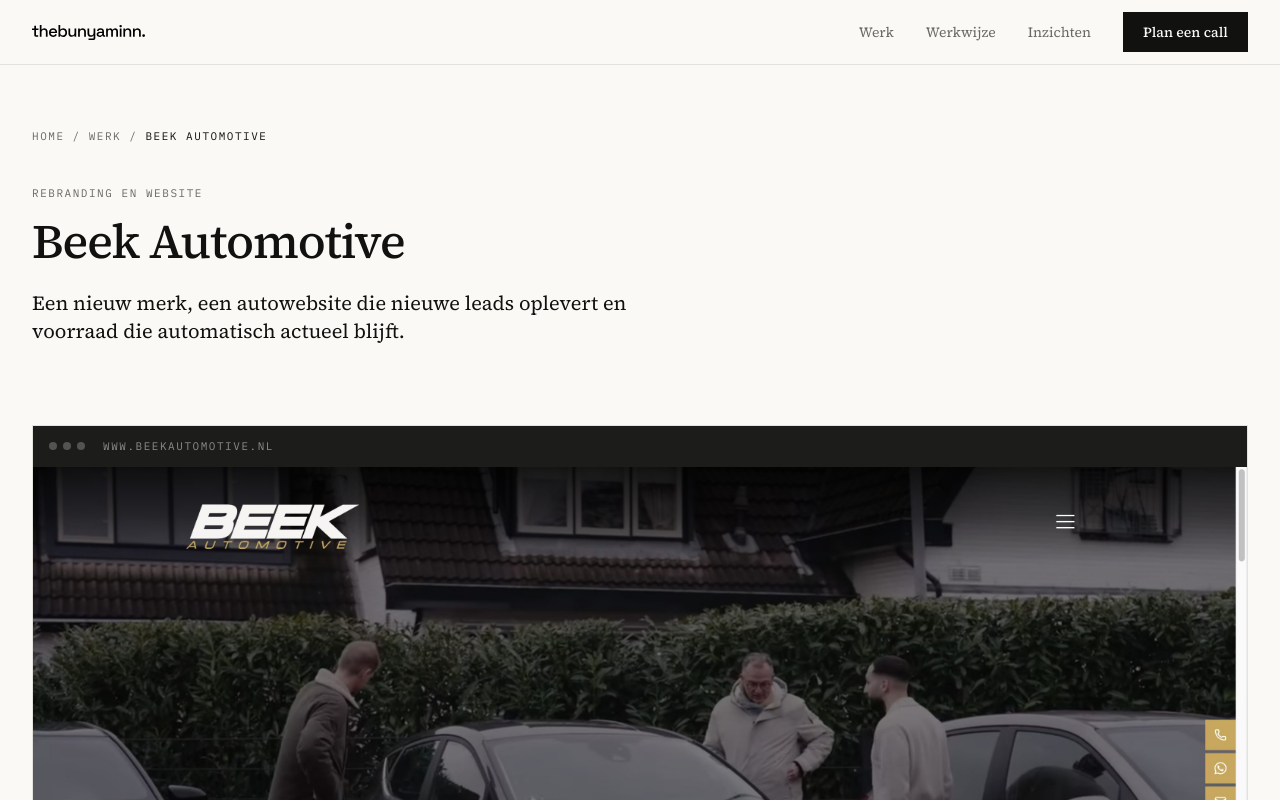
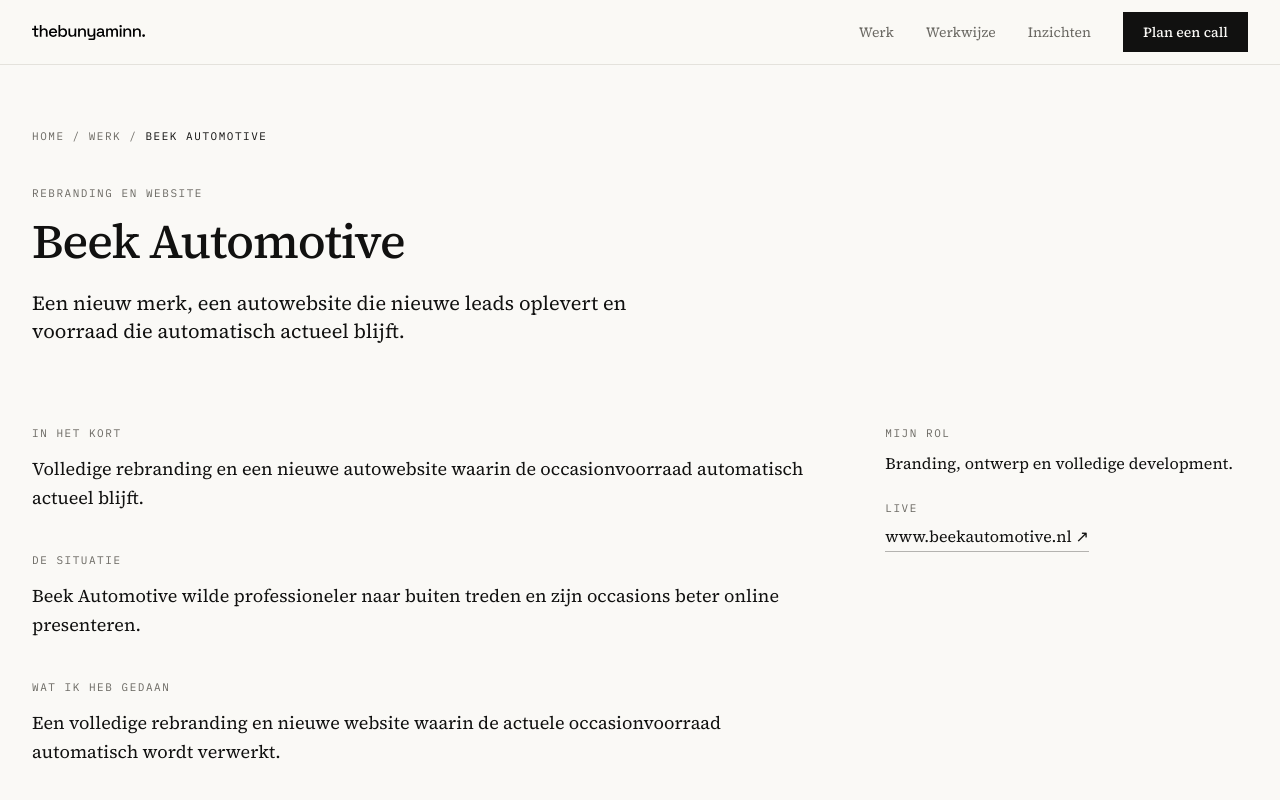
Before and after one commit to bunyaminbolukbas/portfolio_v2, a Next.js app: page /werk/beek-automotive/ in a window 1280 px wide. Shown: the top 800 px of the page. Built offline with nearby package versions, Linux system fonts and the light colour scheme.

Commit message:
Cases: screenshots weg, alleen nog de korte verhalen
Het browser-frame met de site-screenshot is verwijderd op de homepage, het
werkoverzicht en de casepagina's. De tekst van de cases is ongewijzigd.

Co-Authored-By: Claude Fable 5.1 <noreply@anthropic.com>

```diff
--- a/app/page.tsx
+++ b/app/page.tsx
@@ -174,20 +174,9 @@ export default function Home() {
             </h2>
           </Reveal>
           <div className="mt-14 space-y-24">
-            {featuredProjects.map((project, index) => (
+            {featuredProjects.map((project) => (
               <Reveal key={project.slug}>
-                <article className="grid items-center gap-8 lg:grid-cols-2 lg:gap-16">
-                  <MediaSlot
-                    image={project.image}
-                    video={project.video}
-                    alt={`Website van ${project.name}`}
-                    chromeUrl={project.url?.replace(/^https?:\/\//, '')}
-                    fallbackText={project.name}
-                    fallbackMeta={project.category}
-                    className={`${project.image || project.video ? '' : 'aspect-video'} ${
-                      index % 2 === 1 ? 'lg:order-2' : ''
-                    }`}
-                  />
+                <article className="max-w-3xl">
                   <div>
                     <h3 className="font-display text-3xl font-medium tracking-tight sm:text-4xl">
                       {project.name}
--- a/app/werk/[slug]/page.tsx
+++ b/app/werk/[slug]/page.tsx
@@ -2,7 +2,6 @@ import type { Metadata } from 'next';
 import Link from 'next/link';
 import { notFound } from 'next/navigation';
 import { Reveal } from '@/components/site/Reveal';
-import { MediaSlot } from '@/components/site/MediaSlot';
 import { CalendlyLink } from '@/components/site/CalendlyLink';
 import { JsonLd } from '@/components/site/JsonLd';
 import { breadcrumbList } from '@/lib/jsonld';
@@ -74,19 +73,7 @@ export default async function Case({ params }: Params) {
         </header>
 
         <div className="mx-auto max-w-site px-5 py-14 sm:px-8 sm:py-20">
-          <Reveal>
-            <MediaSlot
-              image={project.image}
-              video={project.video}
-              alt={`Website van ${project.name}`}
-              chromeUrl={project.url?.replace(/^https?:\/\//, '')}
-              fallbackText={project.name}
-              fallbackMeta={project.category}
-              className={project.image || project.video ? '' : 'aspect-video'}
-            />
-          </Reveal>
-
-          <div className="mt-16 grid gap-12 lg:grid-cols-3 lg:gap-16">
+          <div className="grid gap-12 lg:grid-cols-3 lg:gap-16">
             <Reveal className="lg:col-span-2">
               <dl className="space-y-10">
                 {project.outcome && project.summary !== project.outcome && (
--- a/app/werk/page.tsx
+++ b/app/werk/page.tsx
@@ -1,7 +1,6 @@
 import type { Metadata } from 'next';
 import Link from 'next/link';
 import { Reveal } from '@/components/site/Reveal';
-import { MediaSlot } from '@/components/site/MediaSlot';
 import { CalendlyLink } from '@/components/site/CalendlyLink';
 import { JsonLd } from '@/components/site/JsonLd';
 import { breadcrumbList } from '@/lib/jsonld';
@@ -43,16 +42,7 @@ export default function Werk() {
           {projects.map((project) => (
             <Reveal key={project.slug} className="bg-paper">
               <article className="flex h-full flex-col p-8">
-                <MediaSlot
-                  image={project.image}
-                  video={project.video}
-                  alt={`Website van ${project.name}`}
-                  chromeUrl={project.url?.replace(/^https?:\/\//, '')}
-                  fallbackText={project.name}
-                  fallbackMeta={project.category}
-                  className={project.image || project.video ? '' : 'aspect-video'}
-                />
-                <p className="mono-label mt-8 text-muted">{project.category}</p>
+                <p className="mono-label text-muted">{project.category}</p>
                 <h2 className="mt-3 font-display text-2xl font-medium tracking-tight sm:text-3xl">
                   <Link href={`/werk/${project.slug}/`} className="hover:text-accent">
                     {project.name}
```
